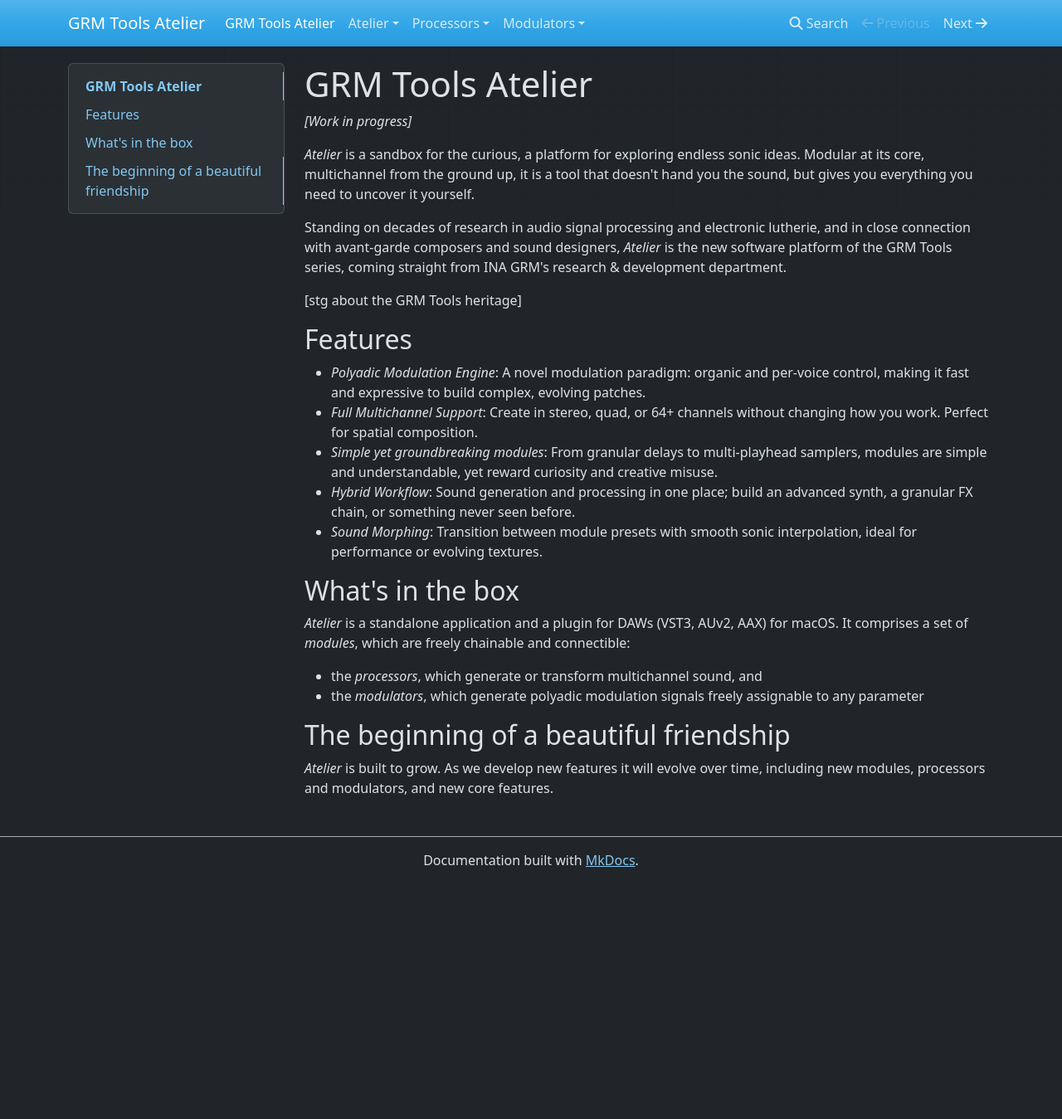
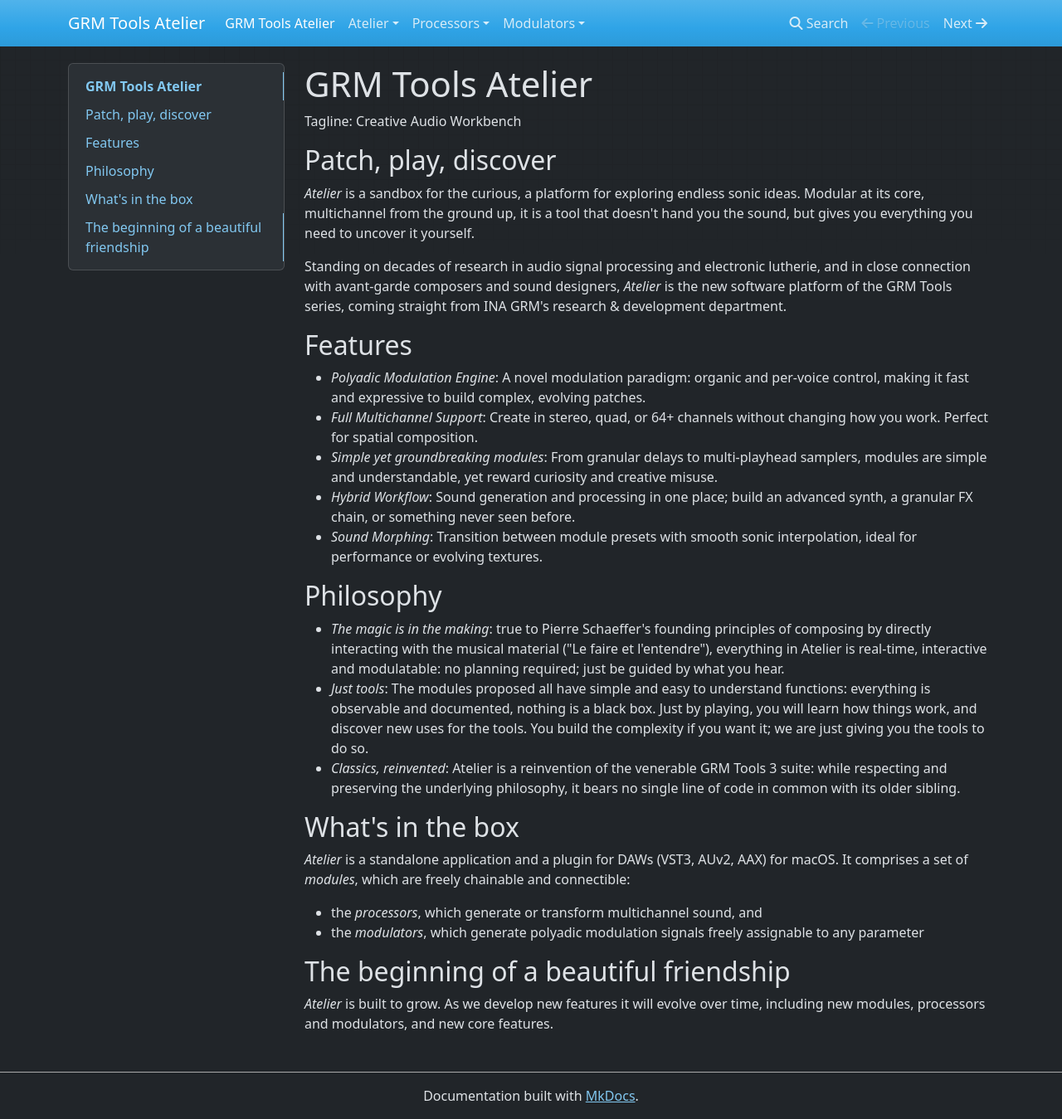
Before and after one commit to mqtthiqs/at-doc, an MkDocs documentation site: the page built from docs/index.md, in a window 1280 px wide and 1349 px high. Shown: the whole window at 83% size. Built offline with MkDocs 1.6.1, drawn with Linux system fonts in a browser that asks for light colours; nearby versions of some CDN libraries.

Commit message:
Atelier page: write

```diff
--- a/docs/index.md
+++ b/docs/index.md
@@ -1,6 +1,8 @@
 # GRM Tools Atelier
 
-_[Work in progress]_
+Tagline: Creative Audio Workbench
+
+## Patch, play, discover
 
 _Atelier_ is a sandbox for the curious, a platform for exploring endless sonic ideas. Modular at its
 core, multichannel from the ground up, it is a tool that doesn't hand you the sound, but gives you
@@ -9,8 +11,6 @@
 Standing on decades of research in audio signal processing and electronic lutherie, and in close
 connection with avant-garde composers and sound designers, _Atelier_ is the new software platform of
 the GRM Tools series, coming straight from INA GRM's research & development department.
-
-[stg about the GRM Tools heritage]
 
 ## Features
 
@@ -25,6 +25,19 @@
 * _Sound Morphing_: Transition between module presets with smooth sonic interpolation, ideal for
   performance or evolving textures.
 
+## Philosophy
+
+* _The magic is in the making_: true to Pierre Schaeffer's founding principles of composing by
+  directly interacting with the musical material ("Le faire et l'entendre"), everything in Atelier
+  is real-time, interactive and modulatable: no planning required; just be guided by what you hear.
+* _Just tools_: The modules proposed all have simple and easy to understand functions: everything is
+  observable and documented, nothing is a black box. Just by playing, you will learn how things
+  work, and discover new uses for the tools. You build the complexity if you want it; we are just
+  giving you the tools to do so.
+* _Classics, reinvented_: Atelier is a reinvention of the venerable GRM Tools 3 suite: while
+  respecting and preserving the underlying philosophy, it bears no single line of code in common
+  with its older sibling.
+
 ## What's in the box
 
 _Atelier_ is a standalone application and a plugin for DAWs (VST3, AUv2, AAX) for macOS. It
```
